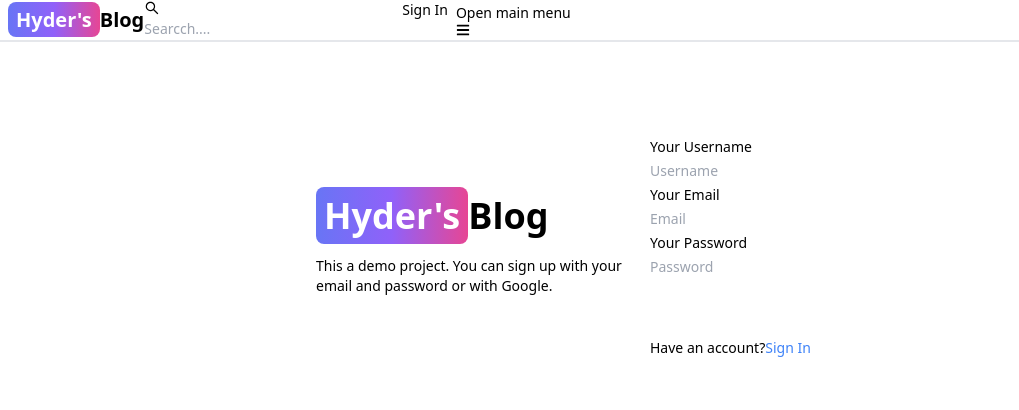
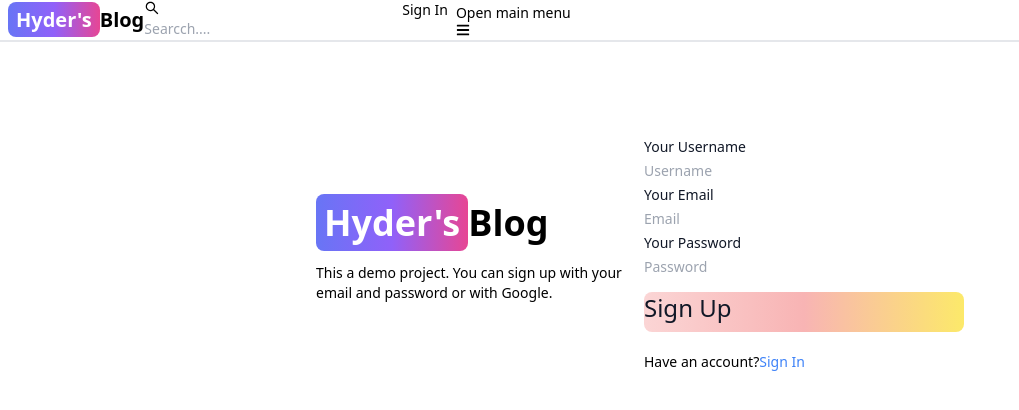
Before and after one commit to hydersuh/hyder-blog, a React (Vite) app in the folder client/: page /signup in a window 1280 px wide. Shown: the top 410 px of the page, without its empty margins (0-1019 px from the left). Built offline with nearby package versions, Linux system fonts and the light colour scheme.

Commit message:
add functionality to the sign up page

```diff
--- a/client/src/pages/SignUp.jsx
+++ b/client/src/pages/SignUp.jsx
@@ -1,7 +1,42 @@
-import { Button, Label, TextInput } from "flowbite-react";
-import { Link } from "react-router-dom";
+import { Alert, Button, Label, Spinner, TextInput } from "flowbite-react";
+import { useState } from "react";
+import { Link, useNavigate } from "react-router-dom";
 
 export default function SignUp() {
+  const [formData, setFormData] = useState({});
+  const [errorMessage, setErrorMessage] = useState(null);
+  const [loading, setLoading] = useState(false);
+  const navigate = useNavigate();
+  const handleChange = (e) => {
+    setFormData({ ...formData, [e.target.id]: e.target.value.trim() });
+  };
+  // console.log(formData);
+  const handleSubmit = async (e) => {
+    e.preventDefault();
+    if (!formData.username || !formData.email || !formData.password) {
+      return setErrorMessage("Please fill out all fields");
+    }
+    try {
+      setLoading(true);
+      setErrorMessage(null);
+      const res = await fetch("/api/auth/signup", {
+        method: "POST",
+        headers: { "Content-Type": "application/json" },
+        body: JSON.stringify(formData),
+      });
+      const data = await res.json();
+      if (data.success === false) {
+        return setErrorMessage(data.message);
+      }
+      setLoading(false);
+      if (res.ok) {
+        navigate("/signin");
+      }
+    } catch (error) {
+      setErrorMessage(error.message);
+      setLoading(false);
+    }
+  };
   return (
     <div className="min-h-screen mt-20">
       <div
@@ -33,21 +68,55 @@
         </div>
         {/* right */}
         <div className="flex-1">
-          <form className="felx flex-col gap-4">
+          <form className="felx flex-col gap-4" onSubmit={handleSubmit}>
             <div>
               <Label> Your Username</Label>
-              <TextInput type="text" placeholder="Username" id="username" />
+              <TextInput
+                type="text"
+                placeholder="Username"
+                id="username"
+                onChange={handleChange}
+              />
             </div>
             <div>
               <Label> Your Email</Label>
-              <TextInput type="text" placeholder="Email" id="email" />
+              <TextInput
+                type="email"
+                placeholder="Email"
+                id="email"
+                onChange={handleChange}
+              />
             </div>
             <div>
               <Label> Your Password</Label>
-              <TextInput type="text" placeholder="Password" id="password" />
+              <TextInput
+                type="password"
+                placeholder="Password"
+                id="password"
+                onChange={handleChange}
+              />
             </div>
-            <Button gradientDuoToneS="purpleToBlue" type="submit">
-              Sign Up
+
+            <Button
+              className="bg-gradient-to-r
+             from-red-200
+              via-red-300
+               to-yellow-200
+                text-gray-900 hover:bg-gradient-to-bl
+                 focus:ring-red-100
+                  dark:focus:ring-red-400 w-80
+                  mt-3.5 text-2xl"
+              type="submit"
+              disabled={loading}
+            >
+              {loading ? (
+                <>
+                  <Spinner size="sm" />
+                  <span className="pl-3">Loading...</span>
+                </>
+              ) : (
+                "Sign Up"
+              )}
             </Button>
           </form>
           <div className="gap-2 text-sm mt-5">
@@ -56,6 +125,11 @@
               Sign In
             </Link>
           </div>
+          {errorMessage && (
+            <Alert className="mt-5" color="failure">
+              {errorMessage}
+            </Alert>
+          )}
         </div>
       </div>
     </div>
--- a/client/vite.config.js
+++ b/client/vite.config.js
@@ -1,13 +1,15 @@
-import { defineConfig } from 'vite'
-import react, { reactCompilerPreset } from '@vitejs/plugin-react'
-import babel from '@rolldown/plugin-babel'
-import flowbiteReact from "flowbite-react/plugin/vite";
+import { defineConfig } from "vite";
+import react, { reactCompilerPreset } from "@vitejs/plugin-react";
 
 // https://vite.dev/config/
 export default defineConfig({
-  plugins: [
-    react(),
-    babel({ presets: [reactCompilerPreset()] }),
-    flowbiteReact()
-  ],
-})
+  server: {
+    proxy: {
+      "/api": {
+        target: "http://localhost:4000",
+        secure: false,
+      },
+    },
+  },
+  plugins: [react()],
+});
```
